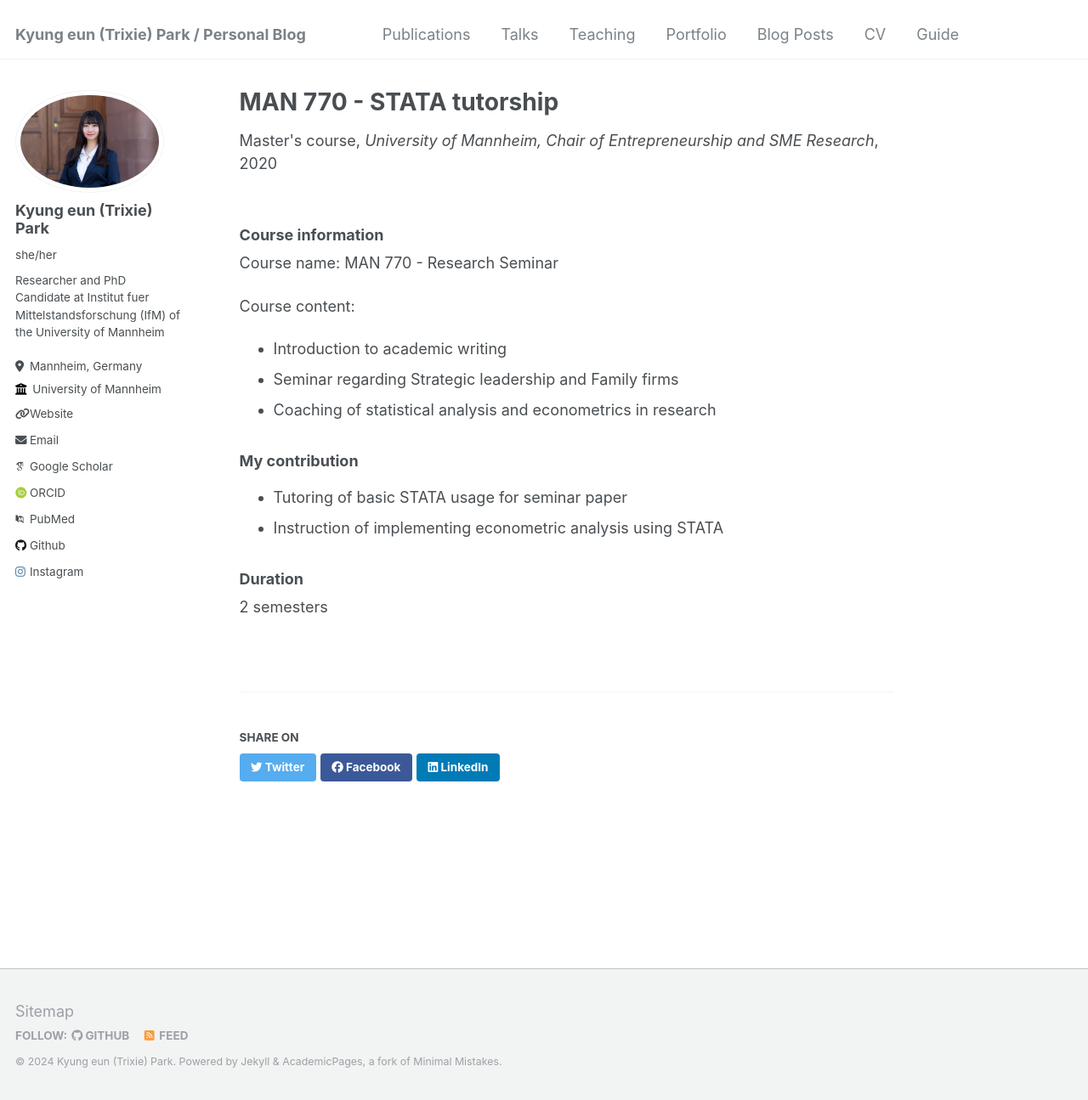
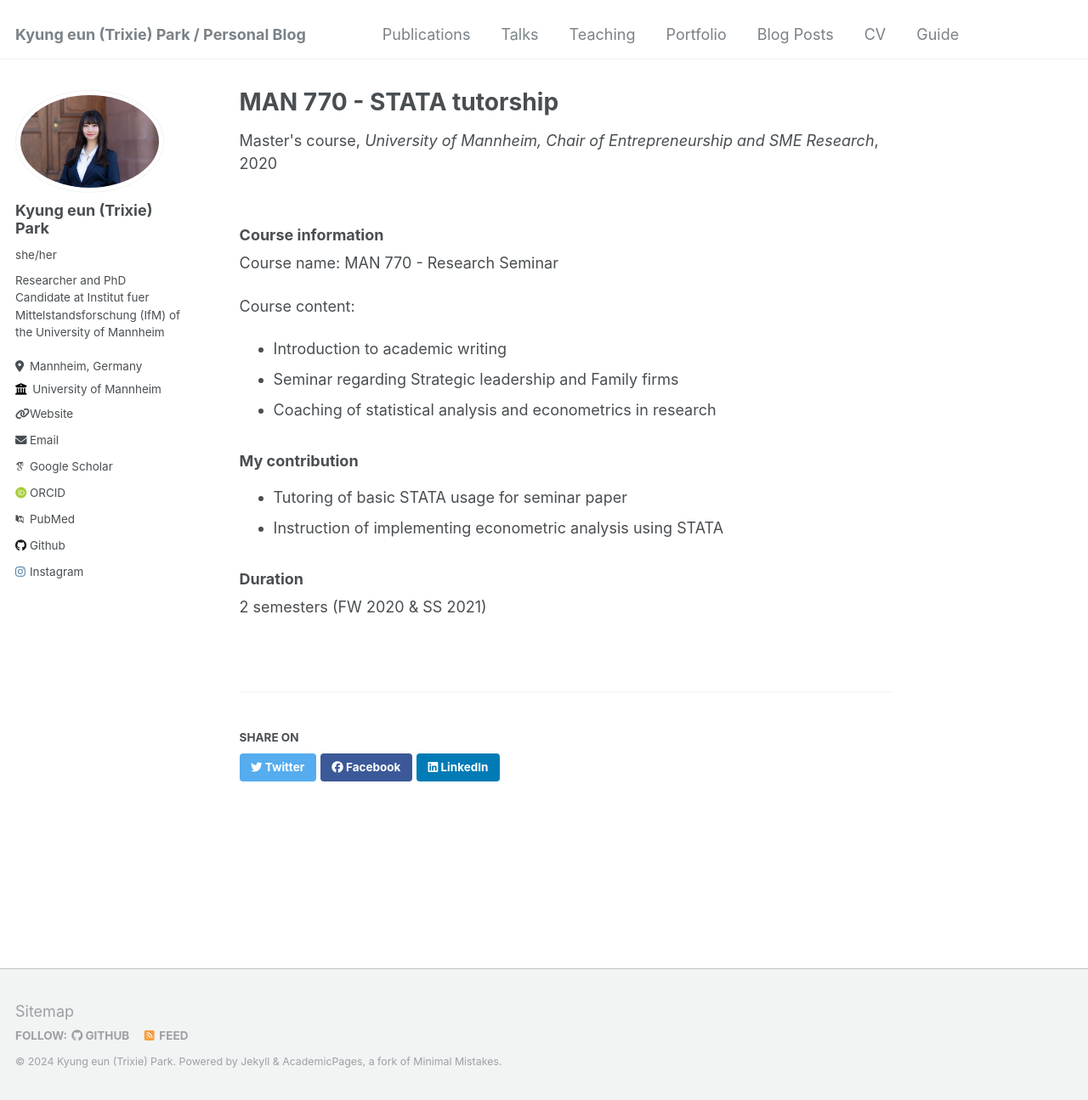
Before and after one commit to KyungEPark/KyungEPark.github.io, a Jekyll site: the page built from _teaching/fw2020man770tutor.md, in a window 1280 px wide and 1295 px high. Shown: the whole window at 85% size. Built offline with Jekyll 4.4.1, drawn with Linux system fonts in a browser that asks for light colours; some web fonts are replaced.

Commit message:
Update and rename man770tutor.md to fw2020man770tutor.md

```diff
--- a/_teaching/man770tutor.md
+++ b/_teaching/fw2020man770tutor.md
@@ -21,4 +21,4 @@ Course content:
 - Instruction of implementing econometric analysis using STATA
 
 ### Duration
-2 semesters
+2 semesters (FW 2020 & SS 2021)
```
